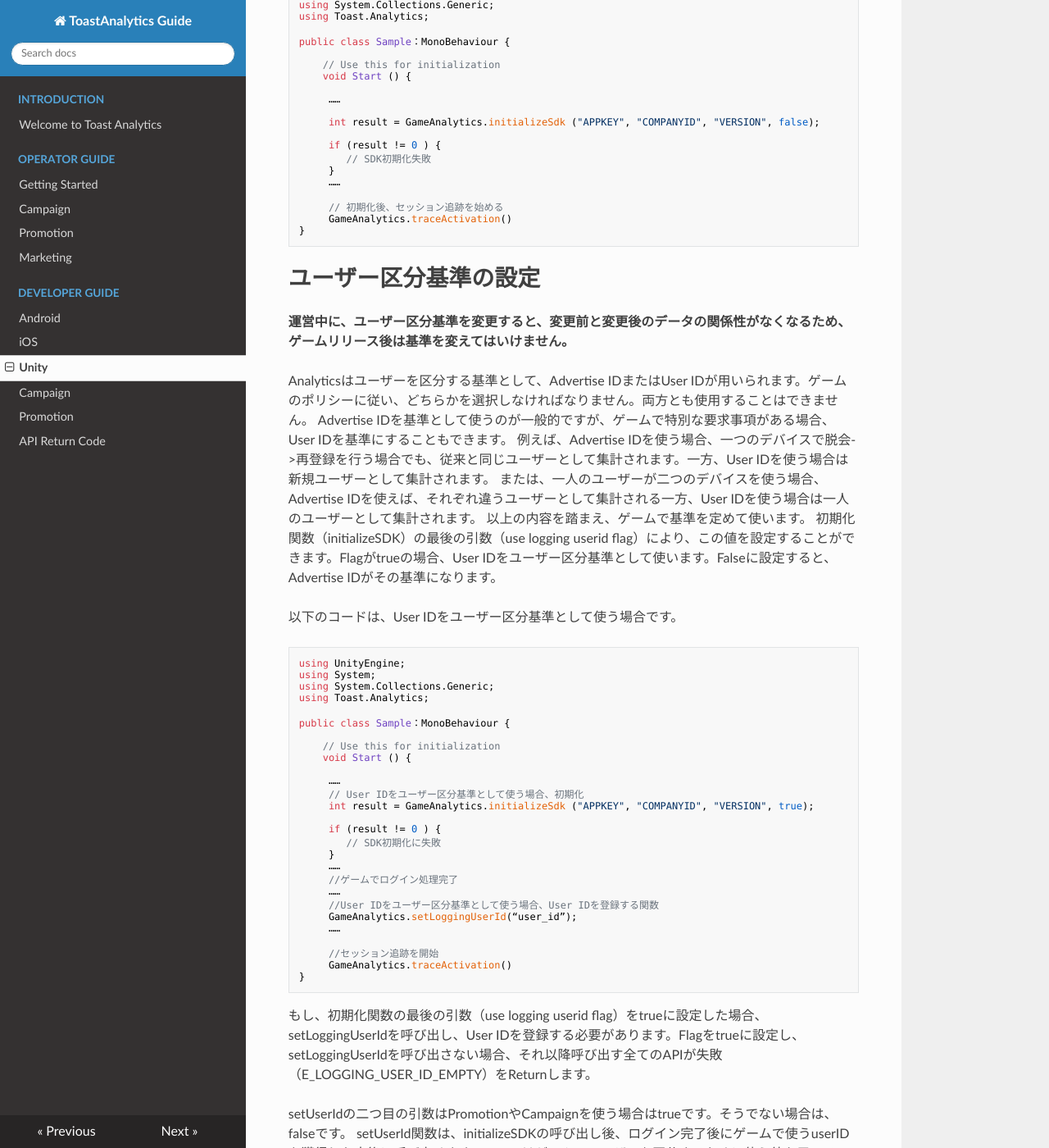
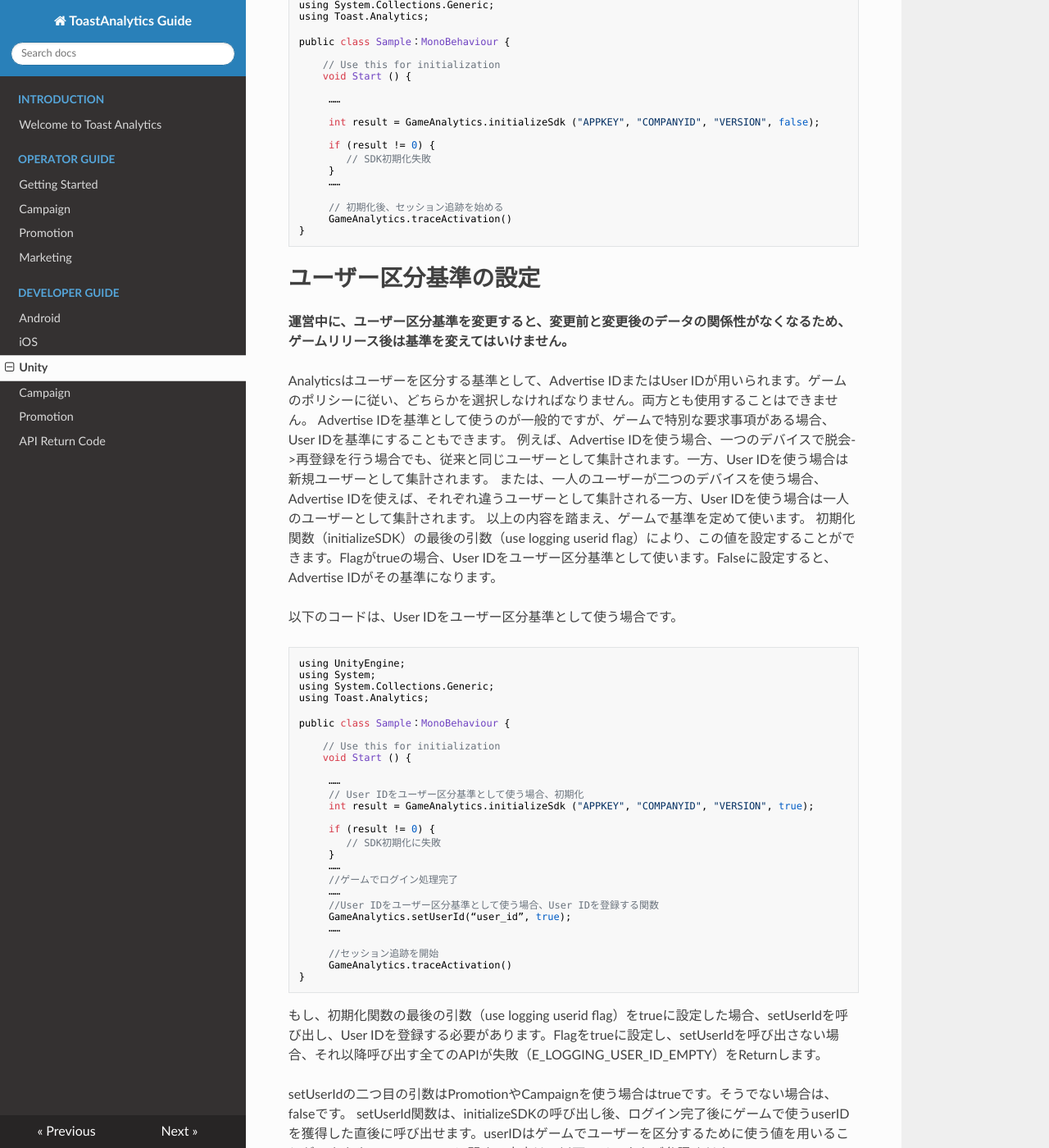
Before and after one commit to ToastAnalytics/ToastAnalytics_JA, an MkDocs documentation site: the page built from docs/Developer/6. Unity Developer Guide.md, in a window 1280 px wide and 1400 px high, scrolled down 4362 px. Shown: the whole window at 82% size. Built offline with MkDocs 1.6.1, drawn with Linux system fonts in a browser that asks for light colours; nearby versions of some CDN libraries; old or Windows-style settings are respelled for this version of MkDocs; some of the changed text lies outside the part shown.

Commit message:
Update 6. Unity Developer Guide.md

````diff
--- a/docs/Developer/6. Unity Developer Guide.md
+++ b/docs/Developer/6. Unity Developer Guide.md
@@ -81,7 +81,7 @@ SDKを使うためには、アプリ登録後に発行される「アプリ認
 GameAnalytics SDKを使うためには、SDK初期化を先に行う必要があります。
 GameAnalytics クラスのinitializeSDK関数は、SDK初期化を行う関数です。この関数は内部で必要なデータ（デバイス情報、アプリ設定情報）を確認し、ログ送信のための環境を設定する作業を行います。
 
-```
+```c#
 using UnityEngine;
 using System;
 using System.Collections.Generic;
@@ -96,7 +96,7 @@ public class Sample：MonoBehaviour {
 
      int result = GameAnalytics.initializeSdk ("APPKEY", "COMPANYID", "VERSION", false);
 
-     if (result != 0 ) {
+     if (result != 0) {
         // SDK初期化失敗
      }
      ……
@@ -120,7 +120,7 @@ Advertise IDを基準として使うのが一般的ですが、ゲームで特
 
 以下のコードは、User IDをユーザー区分基準として使う場合です。
 
-```
+```c#
 using UnityEngine;
 using System;
 using System.Collections.Generic;
@@ -135,14 +135,14 @@ public class Sample：MonoBehaviour {
      // User IDをユーザー区分基準として使う場合、初期化
      int result = GameAnalytics.initializeSdk ("APPKEY", "COMPANYID", "VERSION", true);
 
-     if (result != 0 ) {
+     if (result != 0) {
         // SDK初期化に失敗
      }
      ……
      //ゲームでログイン処理完了
      ……
      //User IDをユーザー区分基準として使う場合、User IDを登録する関数
-     GameAnalytics.setLoggingUserId(“user_id”);
+     GameAnalytics.setUserId(“user_id”, true);
      ……
 
      //セッション追跡を開始
@@ -150,7 +150,7 @@ public class Sample：MonoBehaviour {
 }
 ```
 
-もし、初期化関数の最後の引数（use logging userid flag）をtrueに設定した場合、setLoggingUserIdを呼び出し、User IDを登録する必要があります。Flagをtrueに設定し、setLoggingUserIdを呼び出さない場合、それ以降呼び出す全てのAPIが失敗（E_LOGGING_USER_ID_EMPTY）をReturnします。
+もし、初期化関数の最後の引数（use logging userid flag）をtrueに設定した場合、setUserIdを呼び出し、User IDを登録する必要があります。Flagをtrueに設定し、setUserIdを呼び出さない場合、それ以降呼び出す全てのAPIが失敗（E_LOGGING_USER_ID_EMPTY）をReturnします。
 
 setUserIdの二つ目の引数はPromotionやCampaignを使う場合はtrueです。そうでない場合は、falseです。
 setUserId関数は、initializeSDKの呼び出し後、ログイン完了後にゲームで使うuserIDを獲得した直後に呼び出せます。userIDはゲームでユーザーを区分するために使う値を用いることができます。
@@ -169,14 +169,14 @@ traceDeactivationを呼び出すと、traceActivationとtraceDeactivationの間
 Background/Foregroundの移動の際、上記の関数を呼び出さないと、ゲーム利用時間を正確に測定することができないため、このAPIは必ず呼び出さなければなりません。
 DAUは一日にtraceActivationを呼び出したユーザー（Advertise IDまたはUser ID基準）の重複を除いた数値で計算されます。
 
-```
+```c#
 void OnApplicationPause(bool paused) {
 
-        if(paused) {
-            GameAnalytics.traceDeactivation();
-        } else {
-            GameAnalytics.traceActivation();
-        }
+    if(paused) {
+    	GameAnalytics.traceDeactivation();
+    } else {
+        GameAnalytics.traceActivation();
+    }
 
 }
 ```
@@ -191,7 +191,7 @@ Currencyは、ISO-4217(<http://en.wikipedia.org/wiki/ISO_4217>)で定義した
 $0.99の宝石を購入する場合、次のようになります。
 （ここで、「GEM_10」は、ゲームに定義されているItemのCodeです。Unit Costは、そのアイテムの単位価格、Paymentは実際にユーザーが使った金額です。Levelは購入したユーザーのLevelを入力します。）
 
-```
+```c#
 GameAnalytics.tracePurchase("GEM_10", 0.99f, 0.99f, "USD", 10);
 ```
 
@@ -200,13 +200,13 @@ GameAnalytics.tracePurchase("GEM_10", 0.99f, 0.99f, "USD", 10);
 IAPを通じて宝石10個を購入した場合、以下のように使います。
 （「CODE_IAP」は、ゲームに定義されているCodeです。1次通貨の場合、Typeは0、2次通貨の場合は1を使います。）
 
-```
+```c#
 GameAnalytics.traceMoneyAcquisition("CODE_IAP", "0", 10, 10);
 ```
 
 宝石10個でチェリーを100個購入した場合は、次のようになります。
 
-```
+```c#
 // 1次通貨の使用
 GameAnalytics.traceMoneyConsumption("CODE_USE_GEM", "0", 10, 10);
 
@@ -221,13 +221,13 @@ GameAnalytics.traceMoneyAcquisition("CODE_BUY_CHERRY", "1", 100, 10);
 ユーザーレベルが10に変更される場合、以下のように呼び出します。一人のユーザーのレベルは、必ず上がらなければなりません。レベルが下がるとデータを正確に測定することができません。
 例えば、「Candy Crush Sage」のようなステージ型のゲームで、ステージをレベルとして捉えます。このような場合は、ステージへの初回アクセスのみレベルアップログを記録します。もし、前のステージに戻ってプレイし直す場合、レベルアップログは残しません。
 また、他のAPIに送信されるlevel値も、現在プレイしているステージではなく、ユーザーの最高ステージをレベル値として使う必要があります。
-```
+```c#
 GameAnalytics.traceLevelUp(10);
 ```
 
 ####4. 友だち
 ユーザーの友だちの数を登録します。一般的にアプリの起動後、友だち情報の読み込みが全て完了したタイミングで呼び出します。
-```
+```c#
 GameAnalytics.traceFriendCount(100);
 ```
 
@@ -248,6 +248,7 @@ GameAnalytics.traceFriendCount(100);
 キャンペーン連動および実施に関するガイドを別途提供しています。
 Toast Analyticsの「キャンペーン実施」メニューの「ページガイド」をご参照ください。
 （<http://analytics.toast.com/promotion/share/document/4.2_Campaign_run.pdf>）
+
 ####2. プッシュの連動
 プッシュ連動は、OS別（iOS/Android）にApp Lifecycleに合わせてそれぞれ作成する必要があります。Unityでビルド後に各OS別に作成されるプロジェクトに、該当するコードを追加する必要があります。
 
@@ -262,7 +263,7 @@ SDKは一定の周期でキャンペーンサーバーと通信し、キャン
 
 したがって、キャンペーン情報を受け取るためには、CampaignListenerを実装する必要があります。
 
-```
+```c#
 public interface CampaignListener {
     void OnCampaignVisibilityChanged(string adspaceName, bool show);
     void OnCampaignLoadSuccess(string adspaceName);
@@ -282,7 +283,7 @@ public interface CampaignListener {
 - OnPromotionVisibilityChanged：Promotionを使う場合、Promotion Viewの表示/非表示の際に呼び出されます.
 
 実装したCampaignListenerは、setCampaignListenerを使って登録します。
-```
+```c#
 function setListener() {
     ……
     GameAnalytics.setCampaignListener(new MyCampaignListener());
@@ -336,7 +337,7 @@ public class MyCampaignListener：CampaignListener
 showCampaign()メソッドは、該当するadspaceを使うキャンペーンがなければ動かないため、キャンペーンポップアップ/バナーを表示すると予想されるゲーム内の複数のポイントに、それぞれ違うadspaceNameで関数を呼び出しておくと、それ以降のポップアップ/バナーの表示は、別のゲームクライアントの修正無しでゲームの利用者がAnalyticsウェブサイトにキャンペーンを登録する作業だけで可能になります。
 
 Adspaceの登録方法は、「キャンペーンテストガイド」をご参照ください。
-```
+```c#
 public static int showCampaign(string adspaceName)
 public static int showCampaign(string adspaceName, AnimationType animation, int lifeTime)
 public static int hideCampaign(string adspaceName)
@@ -349,18 +350,20 @@ public static int hideCampaign(string adspaceName, AnimationType animation)
 ゲームごとに特定イベントを定義し、分析したい場合に使います。
 
 例えば、Fever Time Itemを使う場合、次のようになります。使われた全てのコードは、ゲームで定義して使います。以下の例題は、特定ステージにおけるアイテム変動を追跡するために定義したコードです。
-```
+```c#
 GameAnalytics.traceEvent("ITEM", "ITEM_USE", "FEVER", "STAGE_10", 1, 10);
 ```
 
 特定レベルにおけるボスバトルの結果を追跡する時も使います。
-```
+```c#
 GameAnalytics.traceEvent("STAGE", "STAGE_BOSS_VICTORY", "DRAGON_VALLEY", "BOSS_MOB", 1, 10);
 ```
 
 そのほかにも、様々な形でゲームに特化したイベントの追跡に使います。
 
 traceEventに使用するString Typeパラメータ（event type, event code, param1, param2）は、それぞれ50byteまで使うことができます。そして、event下位に作成可能なparam1は300まで、さらにparam1の下位に作成可能なparam2は200まで使うことができます。
+
+Event Codeは、必ずUniqueである必要があります。Event Typeが異なっても、同じEvent codeの場合、指標がSumされ、紹介されますので、実装時には注意してください。
 
 詳細はToast Analyticsサイトのガイドをご参照ください（カスタマイズイベントページの右上にある「ページガイド」クリックすれば、ダウンロードできます）。
 
@@ -382,7 +385,7 @@ Analytics設定ページでプロモーション情報を登録してから、
 「isPromotionAvailable()」でプロモーションの実施可否を確認することができます。プロモーション実施が可能な状態であれば、「getPromotionButtonImagePath()」関数を利用し、ボタン画像のパスを確認して、ゲームで適切な場所にボタンを作成します（ボタン画像はPNGタイプで保存します）。
 
 （Analytics設定に登録した画像を使わず、ゲーム配信パッケージに含まれている画像を使ってボタンを作成することも可能です。ただし、この場合も、プロモーションの実施可否を必ず確認-isPromotionAvailable-した後、ボタンを作成する必要があります。）
-```
+```c#
 if (GameAnalytics.isPromotionAvailable() == true) {
     Debug.Log ("Show Toast Promotion Button");
     string buttonImagePath = GameAnalytics.getPromotionButtonImagePath();
@@ -400,7 +403,7 @@ if (GameAnalytics.isPromotionAvailable() == true) {
 プロモーションボタンをタッチする場合、「launchPromotionPage()」を呼び出し、プロモーションを実施します。
 
 （プロモーションのリワード付与有無を確認するためにユーザーIDを使います。 launchPromotionPageを呼び出す前にsetUserIdを呼び出し、ユーザーIDを入力する必要があります。プロモーションを使う状況であるため、setUserIdの2番目の引数を「true」に設定します。）
-```
+```c#
 private void touchPromotionButton() {
     ……
     GameAnalytics.launchPromotionPage();
@@ -456,7 +459,7 @@ Install Receiverはプロモーションを通じてアプリをインストー
 特定区間における所要時間が測定できます。例えば、チュートリアルの所要時間やSceneの切替にかかる時間を測定したい場合など、時間の測定が必要な任意区間で使用できます。
 
 Intro Sceneを読み込む時間を測定したい場合、以下のように使います。「INTRO_LOADING」は、特定区間に対し、ゲームで定義する値です。
-```
+```c#
 void onStart() {
     GameAnalytics.traceStartSpeed("INTRO_LOADING");
 }
@@ -466,7 +469,20 @@ void onLoadCompleted() {
 }
 ```
 
+##Facebookインストール追跡
 
+Facebook広告を通じたアプリインストールを追跡できます。本機能は、Facebookで提供しているDeep Linking機能を参照します。上記に関する詳細及びテスト方法は、Facebook提供のドキュメント（https://developers.facebook.com/docs/app-ads/deep-linking）を参考にしてください。FB.Mobile.FetchDeferredAppLinkDataは、Facebook SDKで提供しているAPIです。
+(https://developers.facebook.com/docs/unity/reference/current/FB.Mobile.FetchDeferredAppLinkData)
+
+```c#
+FB.Mobile.FetchDeferredAppLinkData(DeepLinkCallback);
+
+void DeepLinkCallback(IAppLinkResult result) {
+    if(!String.IsNullOrEmpty(result.Url)) {
+        GameAnalytics.traceFacebookInstall(result.Url);
+    }
+}
+```
 
 #SDKの設定
 
@@ -476,7 +492,7 @@ void onLoadCompleted() {
 この関数は、initializeSDK以前/以降、どちらも呼び出し可能です。デフォルト値は、setDebugMode(false)です。
 
 （アンドロイドではlog tagが「Analytics:」から始まります。Eclipseでlog cat filterを「Analytics」に指定すれば、SDKで発生するログを確認することができます。）
-```
+```c#
 void Start () {
      … …
      GameAnalytics.setDebugMode(true);
@@ -484,7 +500,7 @@ void Start () {
 
      int result = GameAnalytics.initializeSdk ("APPKEY", "COMPANYID", "VERSION", false);
 
-     if (result != 0 ) {
+     if (result != 0) {
         // SDK初期化失敗
      }
      … …
@@ -545,8 +561,7 @@ Analytics SDKは、表01と同じAPIを提供します。各APIに対する詳
 |setDebugMode|デバッグメッセージをデバッグコンソールに表示します。リリースバージョンの場合、必ずfalseにセットします。|
 |initializeSdk|クライアントSDKモジュールを初期化します。|
 |setCampaignListener|Campaign表示状態が非同期的に通知されるリスナーを登録します。|
-|setLoggingUserId|initializeSdkで「useLoggingUserId=true」に設定した場合、ユーザーを区分するIDを入力します。|
-|setCampaignUserId|キャンペーン/プロモーションで使うユーザーIDです。setLoggingUserIdを使用する場合、同じ値を入力します。|
+|setUserId|initializeSdkで「useLoggingUserId=true」に設定した場合、ユーザーを区分するIDを入力します。|
 |showCampaign|該当するCampaignビューの表示をリクエストします。関連リソースが準備されていない場合、準備されるまで表示が遅れ、表示時にsetOnCampaignListenerに登録したリスナーを通じて通知を受けることができます。|
 |hideCampaign|該当するCampaignビューを隠します。|
 |traceActivation|アプリがフォアグラウンドに切り替わる時に呼び出します。|
````
Also changed, not shown: other parts of docs/Developer/6. Unity Developer Guide.md (+0 -1 lines).
